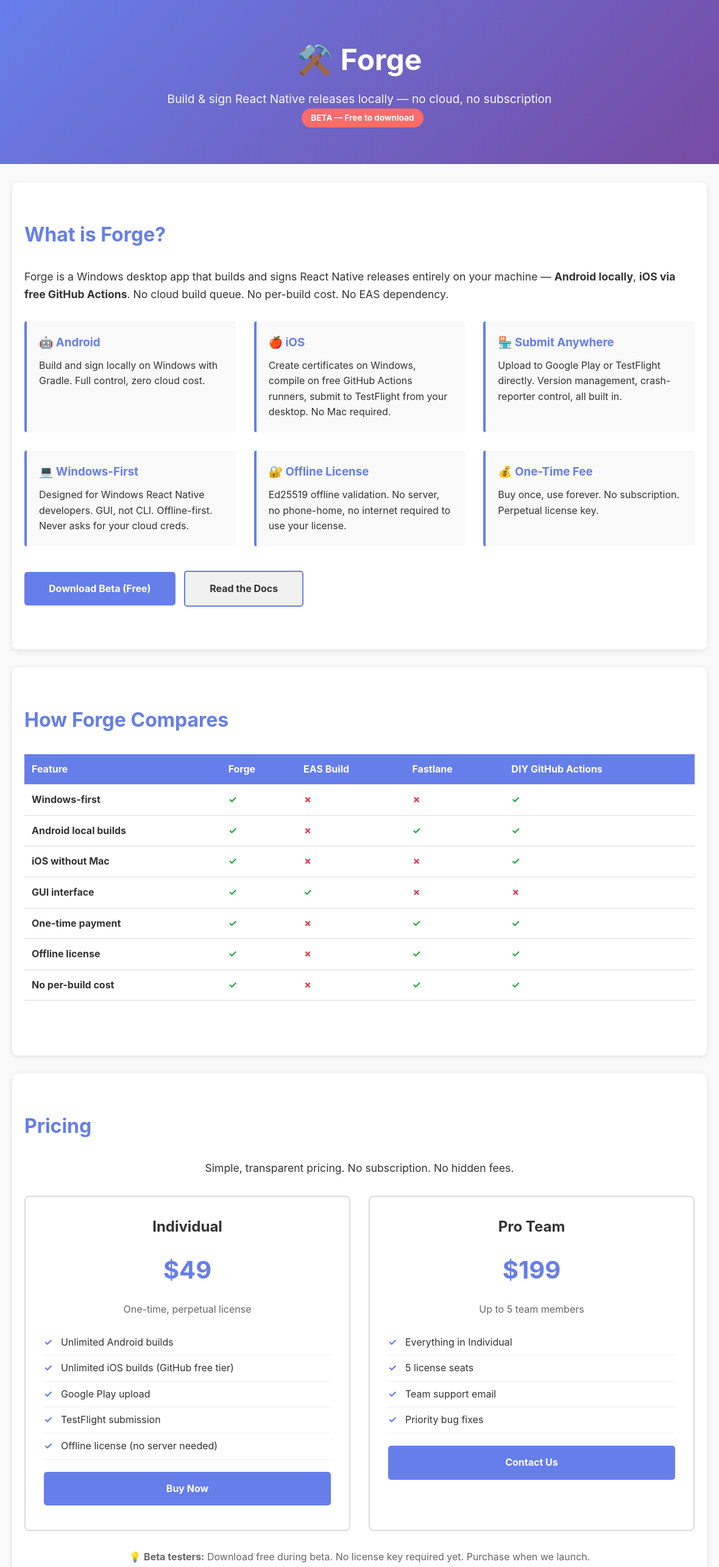
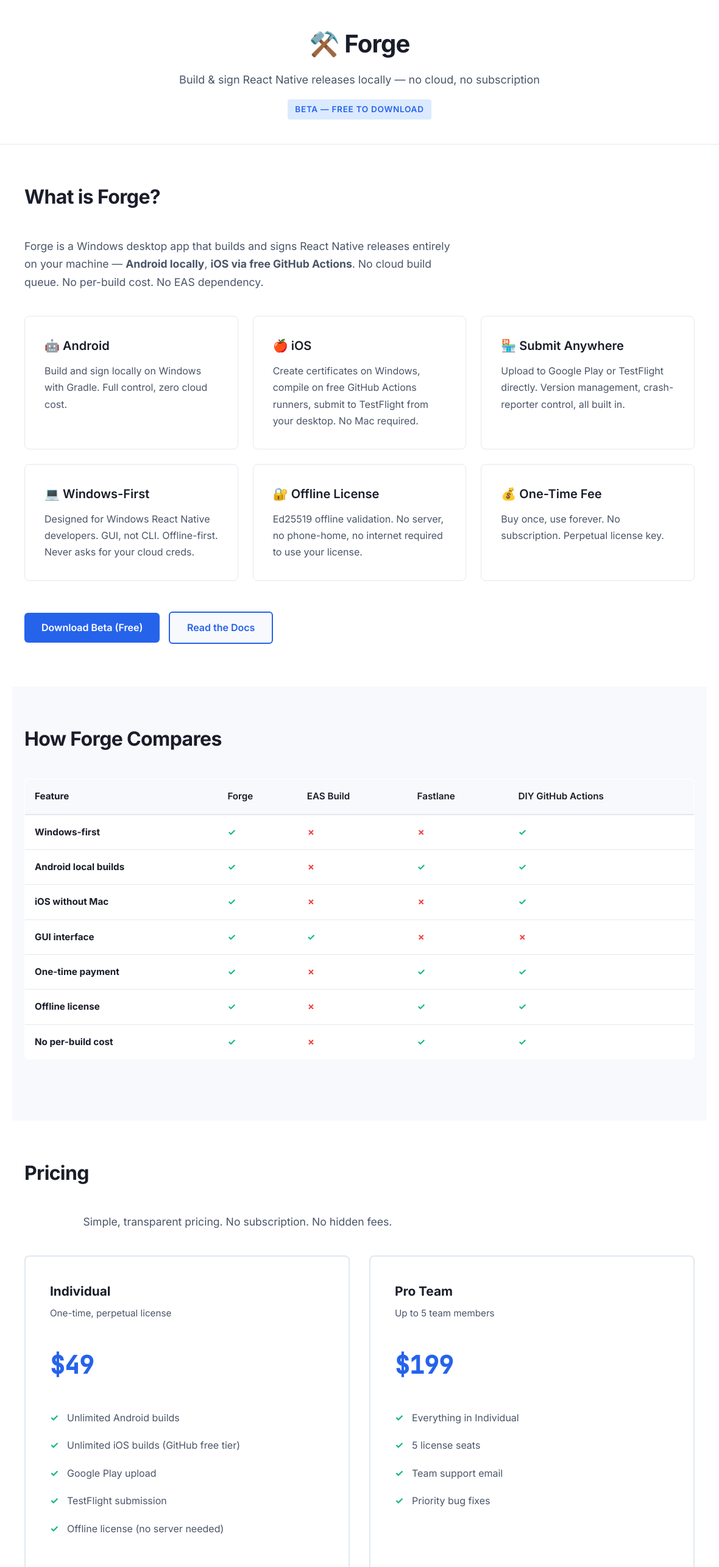
Before and after one commit to Evanevoo/forge, an Electron app: page website/index.html in a window 1180 px wide. Shown: the top 2570 px of the page at 61% size. Drawn offline with Linux system fonts and the light colour scheme.

Commit message:
Deploy: redesigned website with professional blue design

```diff
--- a/website/index.html
+++ b/website/index.html
@@ -4,6 +4,7 @@
     <meta charset="UTF-8">
     <meta name="viewport" content="width=device-width, initial-scale=1.0">
     <title>Forge — Local Builds for React Native</title>
+    <link href="https://fonts.googleapis.com/css2?family=Inter:wght@400;500;600;700&family=JetBrains+Mono:wght@400;500&display=swap" rel="stylesheet">
     <style>
         * {
             margin: 0;
@@ -11,28 +12,67 @@
             box-sizing: border-box;
         }
 
-        body {
-            font-family: -apple-system, BlinkMacSystemFont, 'Segoe UI', Roboto, 'Helvetica Neue', sans-serif;
-            line-height: 1.6;
-            color: #333;
-            background: #f9f9f9;
+        :root {
+            --bg-primary: #ffffff;
+            --bg-secondary: #f7f9fc;
+            --bg-tertiary: #eef2f7;
+            --text-primary: #1a1d29;
+            --text-secondary: #4a5568;
+            --text-tertiary: #8892a8;
+            --border-color: #e2e8f0;
+            --accent-primary: #2563eb;
+            --accent-hover: #1d4ed8;
+            --accent-light: #dbeafe;
+            --success: #10b981;
+            --danger: #ef4444;
+            --shadow-sm: 0 1px 2px rgba(0,0,0,0.05);
+            --shadow-md: 0 4px 6px rgba(0,0,0,0.07);
+            --shadow-lg: 0 10px 15px rgba(0,0,0,0.1);
         }
 
+        body {
+            font-family: 'Inter', -apple-system, BlinkMacSystemFont, 'Segoe UI', sans-serif;
+            line-height: 1.6;
+            color: var(--text-primary);
+            background: var(--bg-primary);
+            font-size: 16px;
+        }
+
+        /* Header - Clean, minimal, professional */
         header {
-            background: linear-gradient(135deg, #667eea 0%, #764ba2 100%);
-            color: white;
-            padding: 60px 20px;
+            background: var(--bg-primary);
+            border-bottom: 1px solid var(--border-color);
+            padding: 40px 20px;
             text-align: center;
         }
 
         header h1 {
-            font-size: 3em;
-            margin-bottom: 10px;
+            font-size: 2.5em;
+            font-weight: 700;
+            margin-bottom: 12px;
+            letter-spacing: -0.02em;
         }
 
         header p {
-            font-size: 1.2em;
-            opacity: 0.95;
+            font-size: 1.125em;
+            color: var(--text-secondary);
+            margin-bottom: 16px;
+            max-width: 600px;
+            margin-left: auto;
+            margin-right: auto;
+            line-height: 1.7;
+        }
+
+        .beta-badge {
+            display: inline-block;
+            background: var(--accent-light);
+            color: var(--accent-primary);
+            padding: 6px 12px;
+            border-radius: 4px;
+            font-size: 0.85em;
+            font-weight: 600;
+            text-transform: uppercase;
+            letter-spacing: 0.05em;
         }
 
         .container {
@@ -43,140 +83,265 @@
 
         section {
             padding: 60px 20px;
-            background: white;
-            margin: 30px 0;
-            border-radius: 8px;
-            box-shadow: 0 2px 8px rgba(0,0,0,0.1);
+            margin: 0;
+            background: var(--bg-primary);
+        }
+
+        section:nth-child(even) {
+            background: var(--bg-secondary);
         }
 
         section h2 {
             font-size: 2em;
-            margin-bottom: 30px;
-            color: #667eea;
+            font-weight: 700;
+            margin-bottom: 40px;
+            color: var(--text-primary);
+            letter-spacing: -0.02em;
         }
 
+        section > p {
+            font-size: 1.1em;
+            color: var(--text-secondary);
+            margin-bottom: 30px;
+            line-height: 1.7;
+            max-width: 700px;
+        }
+
+        /* Features Grid */
         .features {
             display: grid;
-            grid-template-columns: repeat(auto-fit, minmax(300px, 1fr));
-            gap: 30px;
-            margin: 30px 0;
+            grid-template-columns: repeat(auto-fit, minmax(320px, 1fr));
+            gap: 24px;
+            margin: 40px 0;
         }
 
         .feature {
-            padding: 20px;
-            border-left: 4px solid #667eea;
-            background: #f9f9f9;
-            border-radius: 4px;
+            padding: 32px;
+            background: var(--bg-primary);
+            border: 1px solid var(--border-color);
+            border-radius: 8px;
+            transition: all 0.2s ease;
+        }
+
+        .feature:hover {
+            border-color: var(--accent-primary);
+            box-shadow: var(--shadow-md);
         }
 
         .feature h3 {
-            color: #667eea;
-            margin-bottom: 10px;
+            font-size: 1.25em;
+            font-weight: 600;
+            margin-bottom: 12px;
+            color: var(--text-primary);
         }
 
+        .feature p {
+            color: var(--text-secondary);
+            line-height: 1.7;
+        }
+
+        /* Buttons */
         .cta {
             display: inline-block;
-            background: #667eea;
+            background: var(--accent-primary);
             color: white;
-            padding: 15px 40px;
-            border-radius: 5px;
+            padding: 12px 28px;
+            border-radius: 6px;
             text-decoration: none;
-            font-weight: bold;
-            transition: background 0.3s;
+            font-weight: 600;
+            font-size: 1em;
+            transition: all 0.2s ease;
             margin: 10px 10px 10px 0;
             border: none;
             cursor: pointer;
-            font-size: 1em;
+            text-align: center;
         }
 
         .cta:hover {
-            background: #764ba2;
+            background: var(--accent-hover);
+            transform: translateY(-2px);
+            box-shadow: var(--shadow-md);
         }
 
         .cta-secondary {
-            background: #f0f0f0;
-            color: #333;
-            border: 2px solid #667eea;
+            background: var(--bg-secondary);
+            color: var(--accent-primary);
+            border: 2px solid var(--accent-primary);
         }
 
         .cta-secondary:hover {
-            background: #e8e8e8;
+            background: var(--accent-light);
         }
 
+        /* Comparison Table */
+        .comparison {
+            overflow-x: auto;
+            margin: 40px 0;
+        }
+
+        table {
+            width: 100%;
+            border-collapse: collapse;
+            background: var(--bg-primary);
+            border: 1px solid var(--border-color);
+            border-radius: 8px;
+            overflow: hidden;
+        }
+
+        th, td {
+            padding: 16px;
+            text-align: left;
+            border-bottom: 1px solid var(--border-color);
+            font-size: 0.95em;
+        }
+
+        th {
+            background: var(--bg-secondary);
+            font-weight: 600;
+            color: var(--text-primary);
+            border-bottom: 2px solid var(--border-color);
+        }
+
+        th:first-child {
+            font-weight: 700;
+        }
+
+        tr:last-child td {
+            border-bottom: none;
+        }
+
+        td:first-child {
+            font-weight: 600;
+            color: var(--text-primary);
+        }
+
+        tr:hover {
+            background: var(--bg-secondary);
+        }
+
+        .checkmark {
+            color: var(--success);
+            font-weight: 700;
+        }
+
+        .xmark {
+            color: var(--danger);
+            font-weight: 700;
+        }
+
+        /* Pricing Cards */
         .pricing {
             display: grid;
-            grid-template-columns: repeat(auto-fit, minmax(250px, 1fr));
-            gap: 30px;
-            margin: 30px 0;
+            grid-template-columns: repeat(auto-fit, minmax(300px, 1fr));
+            gap: 32px;
+            margin: 40px 0;
         }
 
         .price-card {
-            border: 2px solid #ddd;
-            padding: 30px;
+            padding: 40px;
+            background: var(--bg-primary);
+            border: 2px solid var(--border-color);
             border-radius: 8px;
-            text-align: center;
-            transition: transform 0.3s, box-shadow 0.3s;
+            transition: all 0.3s ease;
+            display: flex;
+            flex-direction: column;
         }
 
         .price-card:hover {
-            transform: translateY(-5px);
-            box-shadow: 0 10px 25px rgba(102, 126, 234, 0.2);
-            border-color: #667eea;
+            border-color: var(--accent-primary);
+            box-shadow: var(--shadow-lg);
         }
 
         .price-card h3 {
-            font-size: 1.5em;
-            margin-bottom: 10px;
+            font-size: 1.3em;
+            font-weight: 700;
+            margin-bottom: 8px;
+            color: var(--text-primary);
+        }
+
+        .price-card > p:nth-of-type(1) {
+            color: var(--text-secondary);
+            font-size: 0.95em;
+            margin-bottom: 24px;
         }
 
         .price-card .price {
             font-size: 2.5em;
-            color: #667eea;
-            margin: 20px 0;
-            font-weight: bold;
+            font-weight: 700;
+            color: var(--accent-primary);
+            margin: 16px 0 8px 0;
+            font-family: 'JetBrains Mono', monospace;
+        }
+
+        .price-card .price-period {
+            font-size: 0.9em;
+            color: var(--text-secondary);
+            margin-bottom: 32px;
         }
 
         .price-card ul {
             list-style: none;
-            margin: 20px 0;
-            text-align: left;
+            margin: 24px 0;
+            flex-grow: 1;
         }
 
         .price-card li {
-            padding: 8px 0;
-            border-bottom: 1px solid #eee;
+            padding: 10px 0;
+            color: var(--text-secondary);
+            display: flex;
+            align-items: flex-start;
+            gap: 8px;
         }
 
         .price-card li:before {
-            content: "✓ ";
-            color: #667eea;
-            font-weight: bold;
-            margin-right: 10px;
+            content: "✓";
+            color: var(--success);
+            font-weight: 700;
+            min-width: 20px;
         }
 
+        .price-card .cta {
+            margin-top: 24px;
+            width: 100%;
+        }
+
+        /* Forms */
         .contact-form {
-            max-width: 600px;
-            margin: 30px auto;
+            max-width: 500px;
+            margin: 40px auto;
+            background: var(--bg-primary);
+            padding: 0;
         }
 
         .form-group {
-            margin-bottom: 20px;
+            margin-bottom: 24px;
         }
 
         .form-group label {
             display: block;
             margin-bottom: 8px;
-            font-weight: bold;
+            font-weight: 600;
+            color: var(--text-primary);
+            font-size: 0.95em;
         }
 
         .form-group input,
         .form-group textarea {
             width: 100%;
-            padding: 10px;
-            border: 1px solid #ddd;
-            border-radius: 4px;
+            padding: 12px;
+            border: 1px solid var(--border-color);
+            border-radius: 6px;
             font-family: inherit;
             font-size: 1em;
+            color: var(--text-primary);
+            transition: border-color 0.2s ease;
+        }
+
+        .form-group input:focus,
+        .form-group textarea:focus {
+            outline: none;
+            border-color: var(--accent-primary);
+            box-shadow: 0 0 0 3px var(--accent-light);
         }
 
         .form-group textarea {
@@ -184,63 +349,52 @@
             min-height: 120px;
         }
 
+        /* Footer */
         footer {
-            background: #333;
+            background: var(--text-primary);
             color: white;
             text-align: center;
-            padding: 30px 20px;
+            padding: 40px 20px;
             margin-top: 60px;
+            border-top: 1px solid var(--border-color);
         }
 
         footer p {
-            margin: 10px 0;
+            margin: 8px 0;
+            font-size: 0.95em;
         }
 
-        .beta-badge {
-            display: inline-block;
-            background: #ff6b6b;
-            color: white;
-            padding: 5px 15px;
-            border-radius: 20px;
-            font-size: 0.85em;
-            font-weight: bold;
-            margin-left: 10px;
+        footer a {
+            color: var(--accent-light);
+            text-decoration: none;
+            font-weight: 600;
         }
 
-        .comparison {
-            overflow-x: auto;
-            margin: 30px 0;
+        footer a:hover {
+            text-decoration: underline;
         }
 
-        table {
-            width: 100%;
-            border-collapse: collapse;
-        }
+        /* Responsive */
+        @media (max-width: 768px) {
+            header h1 {
+                font-size: 2em;
+            }
 
-        th, td {
-            padding: 12px;
-            text-align: left;
-            border-bottom: 1px solid #ddd;
-        }
+            section {
+                padding: 40px 20px;
+            }
 
-        th {
-            background: #667eea;
-            color: white;
-            font-weight: bold;
-        }
+            section h2 {
+                font-size: 1.6em;
+            }
 
-        tr:hover {
-            background: #f9f9f9;
-        }
+            .price-card {
+                padding: 24px;
+            }
 
-        .checkmark {
-            color: #28a745;
-            font-weight: bold;
-        }
-
-        .xmark {
-            color: #dc3545;
-            font-weight: bold;
+            .price-card .price {
+                font-size: 2em;
+            }
         }
     </style>
 </head>
@@ -371,8 +525,8 @@
             <div class="pricing">
                 <div class="price-card">
                     <h3>Individual</h3>
+                    <p>One-time, perpetual license</p>
                     <div class="price">$49</div>
-                    <p style="color: #666; margin-bottom: 20px;">One-time, perpetual license</p>
                     <ul>
                         <li>Unlimited Android builds</li>
                         <li>Unlimited iOS builds (GitHub free tier)</li>
@@ -384,8 +538,8 @@
                 </div>
                 <div class="price-card">
                     <h3>Pro Team</h3>
+                    <p>Up to 5 team members</p>
                     <div class="price">$199</div>
-                    <p style="color: #666; margin-bottom: 20px;">Up to 5 team members</p>
                     <ul>
                         <li>Everything in Individual</li>
                         <li>5 license seats</li>
@@ -395,7 +549,7 @@
                     <a href="mailto:evankorial7@gmail.com?subject=Forge%20Pro%20Team%20Inquiry" class="cta" style="width: 100%; text-align: center; display: block;">Contact Us</a>
                 </div>
             </div>
-            <p style="text-align: center; color: #666; margin-top: 20px;">
+            <p style="text-align: center; color: var(--text-secondary); margin-top: 20px;">
                 💡 <strong>Beta testers:</strong> Download free during beta. No license key required yet. Purchase when we launch.
             </p>
         </section>
@@ -410,12 +564,12 @@
                 <a href="https://github.com/evanevoo/forge/releases" class="cta" target="_blank">
                     📥 Download Forge-1.0.0-portable.exe
                 </a>
-                <p style="color: #666; margin-top: 10px;">~150 MB • No installer needed • Runs from anywhere</p>
+                <p style="color: var(--text-secondary); margin-top: 10px;">~150 MB • No installer needed • Runs from anywhere</p>
             </div>
-            <p style="margin-top: 30px; color: #666;">
+            <p style="margin-top: 30px; color: var(--text-secondary);">
                 <strong>Requirements:</strong>
             </p>
-            <ul style="margin-left: 20px; color: #666;">
+            <ul style="margin-left: 20px; color: var(--text-secondary);">
                 <li>Windows 10 or later</li>
                 <li>A React Native or Expo project</li>
                 <li>For iOS: GitHub repo + Apple Developer account</li>
@@ -442,7 +596,7 @@
                 Found a bug? Have a feature request? Want to chat about Forge? Drop us a line.
             </p>
             <div class="contact-form">
-                <form id="contactForm">
+                <form name="contact" method="POST" netlify>
                     <div class="form-group">
                         <label for="name">Your Name</label>
                         <input type="text" id="name" name="name" required>
@@ -457,7 +611,7 @@
                     </div>
                     <button type="submit" class="cta" style="width: 100%; text-align: center; padding: 15px;">Send</button>
                 </form>
-                <p style="text-align: center; color: #666; margin-top: 20px;">
+                <p style="text-align: center; color: var(--text-secondary); margin-top: 20px;">
                     Or email directly: <strong>evankorial7@gmail.com</strong>
                 </p>
             </div>
@@ -466,37 +620,8 @@
 
     <footer>
         <p><strong>Forge</strong> — Local builds for React Native developers</p>
-        <p>© 2026 Evan Korial • <a href="https://github.com/evanevoo/forge" style="color: #667eea; text-decoration: none;" target="_blank">Open source on GitHub</a></p>
+        <p>© 2026 Evan Korial • <a href="https://github.com/evanevoo/forge" target="_blank">Open source on GitHub</a></p>
         <p style="font-size: 0.9em; opacity: 0.8;">Beta v1.0.0 • Windows only</p>
     </footer>
-
-    <script>
-        document.getElementById('contactForm').addEventListener('submit', function(e) {
-            e.preventDefault();
-
-            const name = document.getElementById('name').value;
-            const email = document.getElementById('email').value;
-            const message = document.getElementById('message').value;
-
-            // Send via Netlify Forms (you'll need to add netlify attribute to form)
-            fetch('/', {
-                method: 'POST',
-                headers: { 'Content-Type': 'application/x-www-form-urlencoded' },
-                body: new URLSearchParams({
-                    'form-name': 'contact',
-                    'name': name,
-                    'email': email,
-                    'message': message
-                })
-            }).then(() => {
-                alert('Thanks! We\'ll get back to you soon.');
-                document.getElementById('contactForm').reset();
-            }).catch(err => {
-                console.error('Error:', err);
-                // Fallback: show mailto link
-                window.location.href = `mailto:evankorial7@gmail.com?subject=Forge%20Feedback&body=${encodeURIComponent(message)}`;
-            });
-        });
-    </script>
 </body>
 </html>
```
